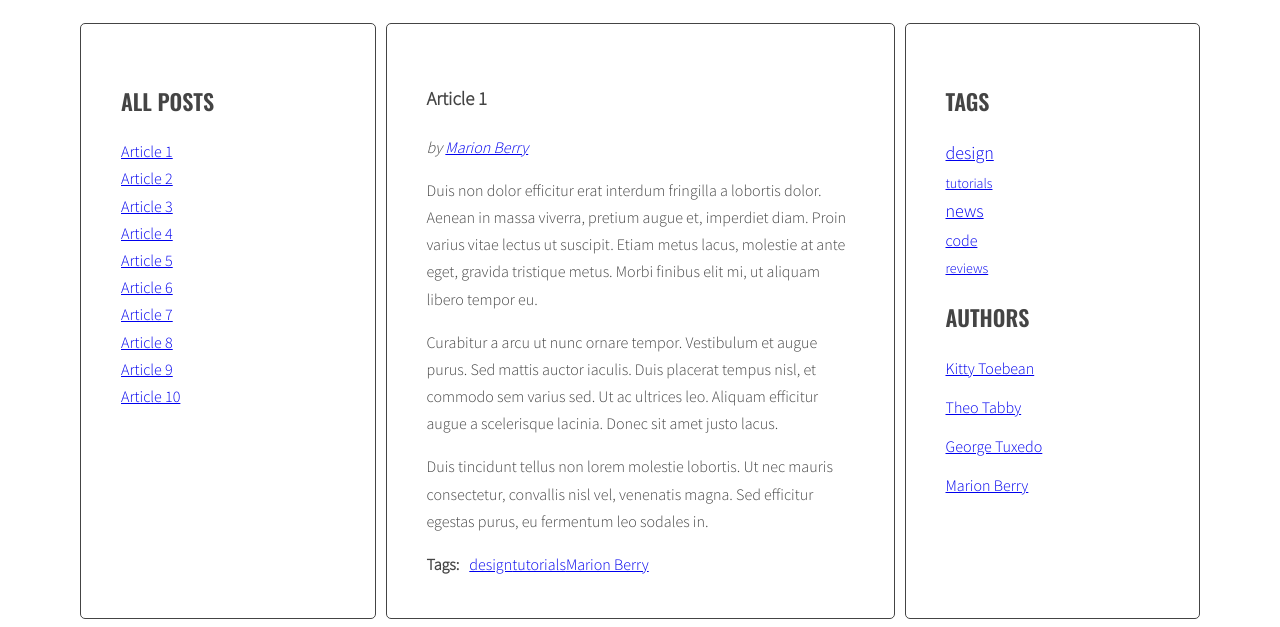
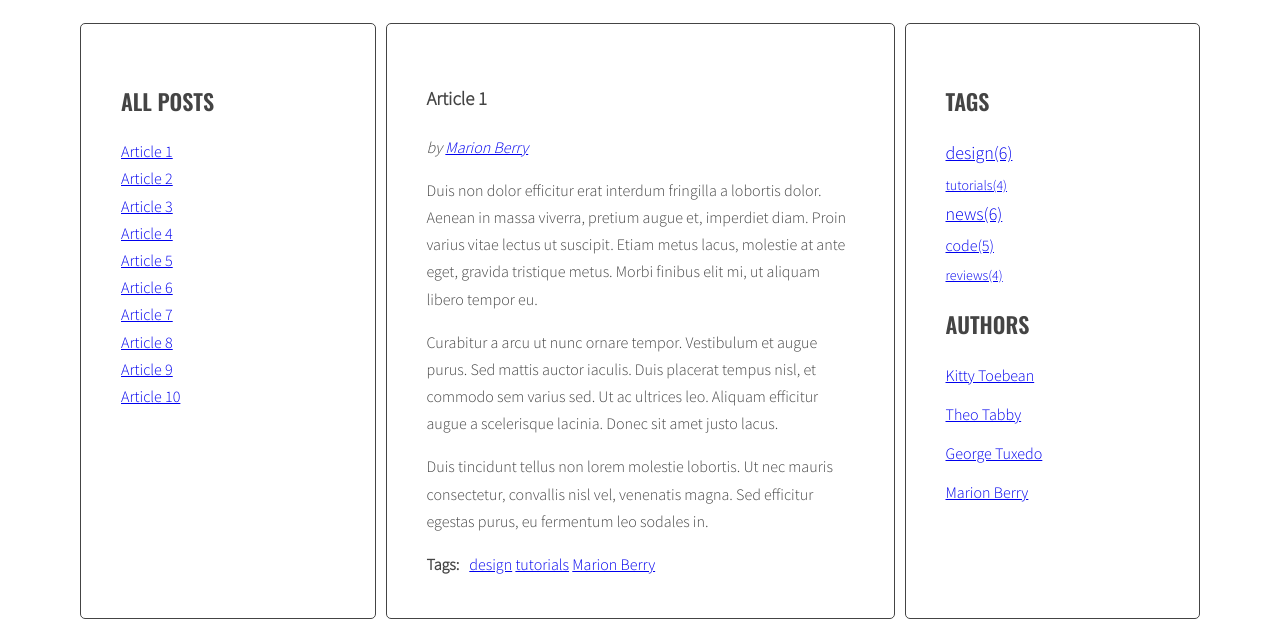
Before and after one commit to Saper420/javascript-blog, a website: page index.html in a window 1280 px wide. Shown: the part 220-847 px from the top of the page. Drawn offline with nearby package versions, Linux system fonts and the light colour scheme.

Commit message:
implement handlebars to project

```diff
--- a/index.html
+++ b/index.html
@@ -218,6 +218,21 @@
           </main>
         </div>
       </div>
+      <script id="template-article-link" type="text/x-handlebars-template">
+        <li><a href="#{{ id }}"><span>{{ title }}</span></a></li>
+      </script>
+      <script id="template-article-tag" type="text/x-handlebars-template">
+        <li><a href="#tag-{{ id }}">{{ title }}</a></li>
+      </script>
+      <script id="template-article-author" type="text/x-handlebars-template">
+        <li><a href="#author-{{ id }}">{{ title }}</a></li>
+      </script>
+      <script id="tag-cloud-link" type="text/x-handlebars-template">
+        {{#each tags}}
+        <li><a class="color-{{ colors }}" href="#tag-{{ tag }}">{{ tag }}({{count}})</li>
+        {{/each}}
+      </script>
+  <script src="https://cdnjs.cloudflare.com/ajax/libs/handlebars.js/4.1.0/handlebars.min.js"></script>
 	<script src="js/script.js"></script>
 </body>
 </html>
--- a/js/script.js
+++ b/js/script.js
@@ -1,3 +1,10 @@
+const templates = {
+  articleLink: Handlebars.compile(document.querySelector('#template-article-link').innerHTML),
+  articleLinkTag: Handlebars.compile(document.querySelector('#template-article-tag').innerHTML),
+  articleLinkAuthor: Handlebars.compile(document.querySelector('#template-article-author').innerHTML),
+  tagCloudLink: Handlebars.compile(document.querySelector('#tag-cloud-link').innerHTML)
+}
+
 'use strict';
 
 function titleClickHandler(){
@@ -49,7 +56,9 @@ function generateTitleLinks(selector = ''){
   for(let article of articles){
     const articleID = article.id;
     const title = article.querySelector(optTitleSelector).innerHTML;
-    list.innerHTML += '<li><a href="#'+articleID+'"><span>'+title+'</span></a></li>';
+    const linkHTMLData = {id: articleID, title: title};
+    const linkHTML = templates.articleLink(linkHTMLData);
+    list.innerHTML += linkHTML;
   }
 }
 
@@ -83,7 +92,9 @@ function generateTags(){
     const dataTag = allArticle.getAttribute('data-tags');
     const tagsArray = dataTag.split(' ');
     for(let tagArray of tagsArray){
-      tagOfList.innerHTML += `<li><a href="#tag-${tagArray}">${tagArray}</a></li>`;
+      const linkHTMLDatatag = {id: tagArray, title: tagArray};
+      const linkHTMLtag = templates.articleLinkTag(linkHTMLDatatag);
+      tagOfList.innerHTML += linkHTMLtag;
       if(!allTags.hasOwnProperty(tagArray)){
         allTags[tagArray] = 1;
       }else{
@@ -92,7 +103,7 @@ function generateTags(){
     }
     const tagList = document.querySelector('.tags');
     const tagStyle = calculateTagsParams(allTags);
-    let allTagsHTML = '';
+    const allTagsData = {tags: []};
     for(let tag in allTags){
       let color;
       if(allTags[tag] === tagStyle.min){
@@ -102,9 +113,14 @@ function generateTags(){
       }else{
         color = 2;
       }
-      allTagsHTML += `<li><a class="color-${color}" href="#tag-${tag}">${tag}</a></li>`;
+      allTagsData.tags.push({
+        tag: tag,
+        count: allTags[tag],
+        colors: color
+      });
     }
-    tagList.innerHTML = allTagsHTML;
+    tagList.innerHTML = templates.tagCloudLink(allTagsData);
+
   }
 }
 
@@ -133,15 +149,14 @@ function addClickListenersToTags(){
   }
 }
 
-
-
-
 function generateAuthors(){
   const listOfAuthors = document.querySelectorAll(optArticleSelector);
   for(let listOfAuthor of listOfAuthors){
     const tagOfList = listOfAuthor.querySelector(optArticleTagsSelector);
     const tags = listOfAuthor.getAttribute('data-author');
-    tagOfList.innerHTML += `<li><a href="#author-`+tags+`">`+tags+`</a></li>`;
+    const linkHTMLDataAuthor = {id: tags, title: tags};
+    const linkHTMLAuthor = templates.articleLinkAuthor(linkHTMLDataAuthor);
+    tagOfList.innerHTML += linkHTMLAuthor;
   }
 }
 
```
